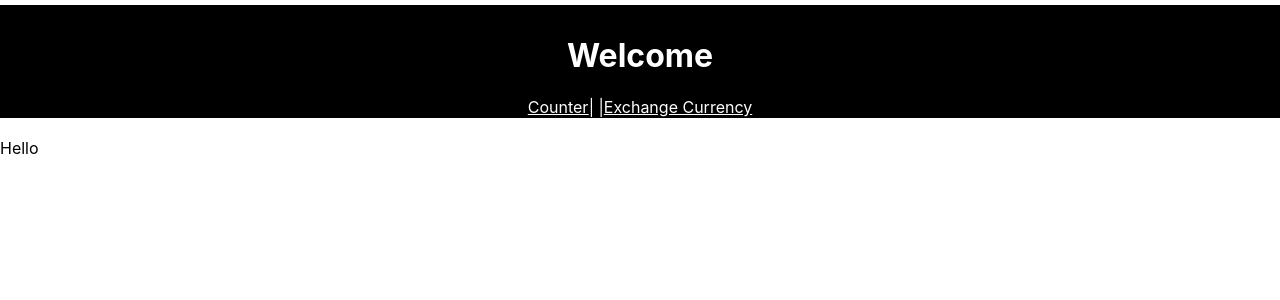
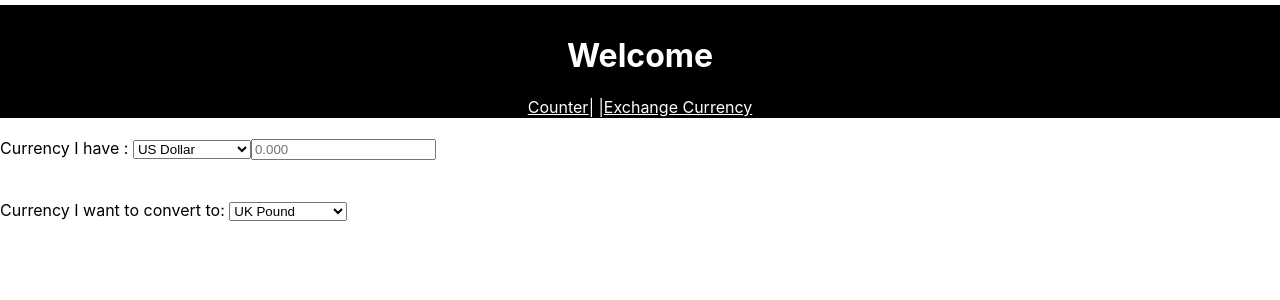
Before and after one commit to ShahSean/React-ExchangeCurrency, a React (Create React App) app: page /currencyExchange in a window 1280 px wide. Shown: the top 300 px of the page. Built offline with nearby package versions, Linux system fonts and the light colour scheme.

Commit message:
First Input Working

```diff
--- a/src/App.js
+++ b/src/App.js
@@ -3,6 +3,7 @@ import "./App.css";
 import Header from "./Components/Header/Header.jsx";
 import Button from "./Components/Button/Button.jsx";
 import Counter from "./Components/Counter/Counter.jsx";
+import CurrEx from "./Components/CurrencyExchange/CurrEx.jsx";
 import { BrowserRouter as Router, Route } from "react-router-dom";
 
 export default class App extends Component {
@@ -33,7 +34,7 @@ export default class App extends Component {
             path="/currencyExchange"
             render={(props) => (
               <>
-                <div> Hello</div>
+                <CurrEx />
               </>
             )}
           />
--- /dev/null
+++ b/src/Components/CurrencyExchange/CurrEx.jsx
@@ -0,0 +1,44 @@
+import React, { Component } from "react";
+
+export default class CurrEx extends Component {
+  state = {
+    value: 0.0,
+  };
+  render() {
+    return (
+      <>
+        <div className="unconverted">
+          <label> Currency I have : </label>
+          <select name="coutries" id="countries">
+            <option value="US">US Dollar</option>
+            <option value="Canada">Canadian Dollar</option>
+            <option value="UK">UK Pound</option>
+          </select>
+          <input
+            type="number"
+            step="0.00001"
+            placeholder="0.000"
+            // value={this.state.value}
+            onChange={this.convertor}
+          />
+        </div>
+        <br />
+        <br />
+        <div className="converted">
+          <label>Currency I want to convert to: </label>
+          <select name="coutries" id="countries">
+            <option value="UK">UK Pound</option>
+            <option value="US">US Dollar</option>
+            <option value="Canada">Canadian Dollar</option>
+          </select>
+
+          {/* <input type="number" step="0.00001" /> */}
+        </div>
+      </>
+    );
+  }
+  convertor = (e) => {
+    this.setState({ value: e.target.value });
+    console.log(e.target.value);
+  };
+}
--- a/src/Components/Header/Header.jsx
+++ b/src/Components/Header/Header.jsx
@@ -13,7 +13,7 @@ export default class Header extends Component {
               Counter
             </Link>
             | |
-            <Link to="/currencyExchangea" style={{ color: "white" }}>
+            <Link to="/currencyExchange" style={{ color: "white" }}>
               Exchange Currency
             </Link>
           </div>
```
